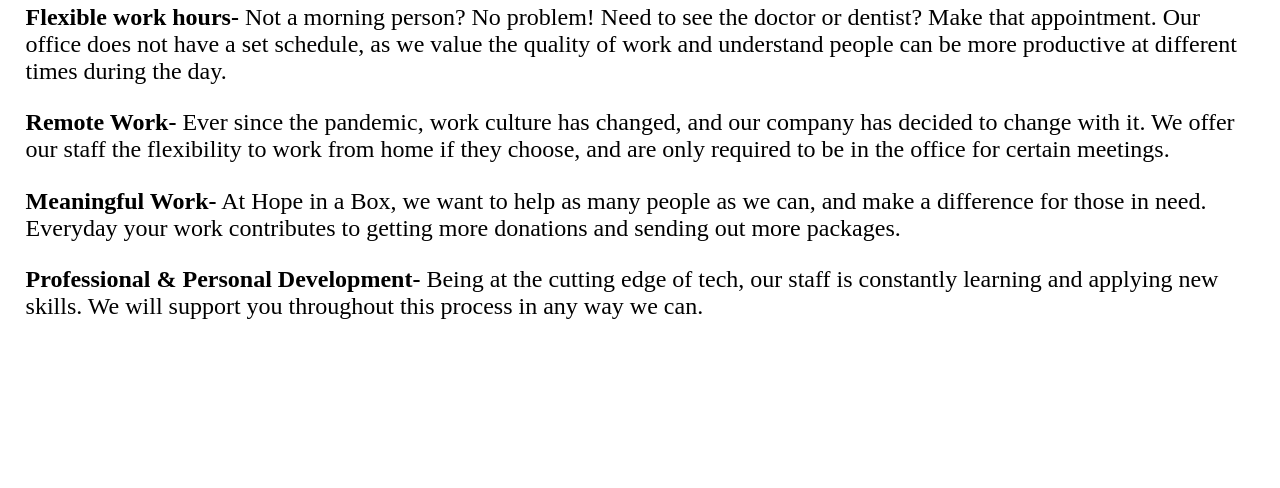
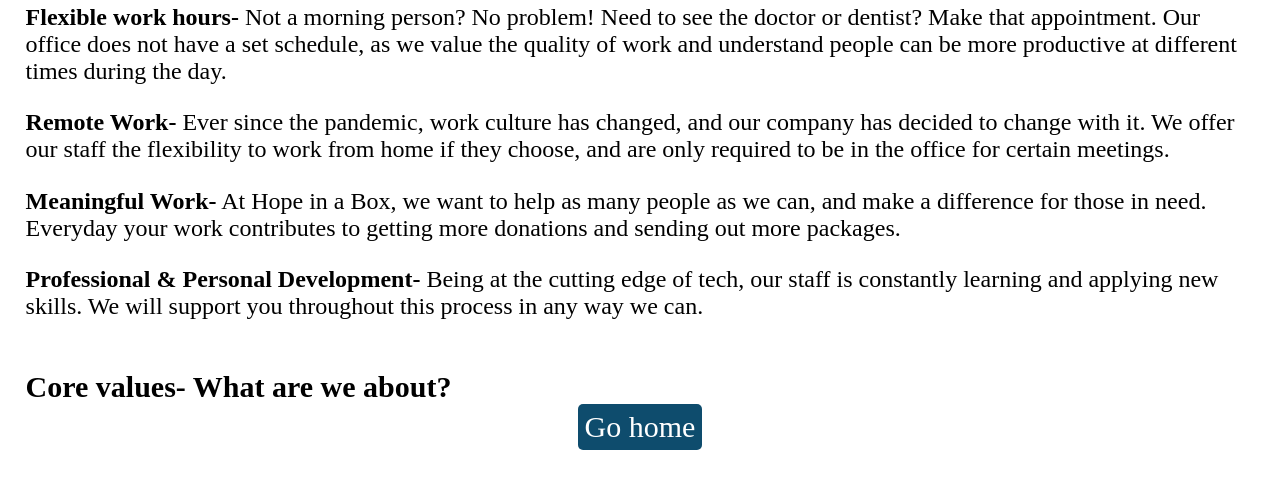
Before and after one commit to brandonyhchan/2800-202210-BBY33, a website: page app/html/joinOurTeam.html in a window 1280 px wide. Shown: the part 414-902 px from the top of the page. Before the commit the page ends 822 px from the top, so only its background shows below. Drawn offline with Linux system fonts and the light colour scheme; no server answers; a web font is replaced by a local one.

Commit message:
minor styling changes to footer pages

```diff
--- a/app/html/joinOurTeam.html
+++ b/app/html/joinOurTeam.html
@@ -44,9 +44,11 @@
                 our staff is constantly learning and applying new skills. We will support you throughout this process in
                 any way we can. </p>
 
-            <h2 class="heading"></h2>
+            <h2 class="heading">Core values- What are we about?</h2>
 
-
+            <form action="/landing" method="get">
+                <input class="home" type="submit" value="Go home">
+            </form>
         </div>
 
 
--- a/public/css/faq.css
+++ b/public/css/faq.css
@@ -37,12 +37,13 @@
 }
 
 .question {
-    margin-top: 5%;
+    margin-top: 4%;
     margin-bottom: 0%;
+    font-size: 30px;
 }
 
 .answer {
-    font-size: 26px;
+    font-size: 24px;
 }
 
 .home{
--- a/public/css/joinOurTeam.css
+++ b/public/css/joinOurTeam.css
@@ -19,7 +19,6 @@
     width: 100%;
     height: 100%;
     margin-bottom: 3%;
-    overflow-y: scroll;
     align-items: center;
 }
 
@@ -58,3 +57,28 @@
 .subheading{
     font-weight: bold;
 }
+
+.home{
+    display: flex;
+    align-items: center;
+    margin-left: auto;
+    margin-right: auto;
+    margin-bottom: 1%;
+    font-size: 30px;
+    border-style: none;
+    border-radius: 5px;
+    background-color: rgb(14, 76, 109);
+    color: white;
+    padding: 0.5%;
+    cursor: pointer;
+    transition-duration: 0.7s;
+    font-family: 'Fonttype';
+}
+
+.home:hover {
+    background-color: rgb(114, 186, 213);
+}
+
+.home:active {
+    transform: translateY(4px);
+}
--- a/public/css/whoWeAre.css
+++ b/public/css/whoWeAre.css
@@ -34,10 +34,11 @@
 
 .heading{
     text-align: center;
+    font-size: 40px;
 }
 
 .description{
-    font-size: 20px;
+    font-size: 26px;
     margin-bottom: 2%;
 }
 
```
Also changed, not shown: public/userImg/profilePic-80jarazbce961.jpg (added).
